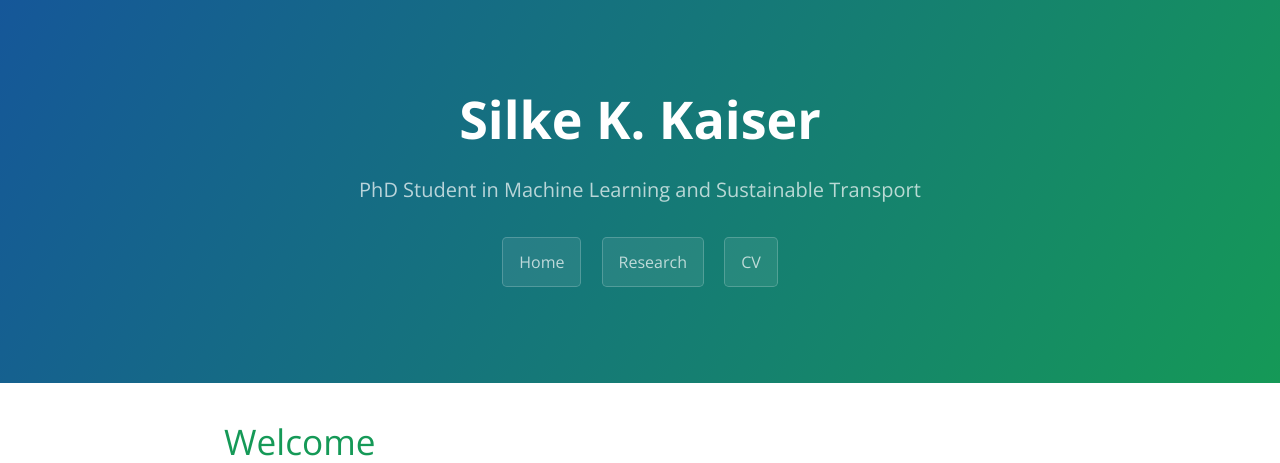
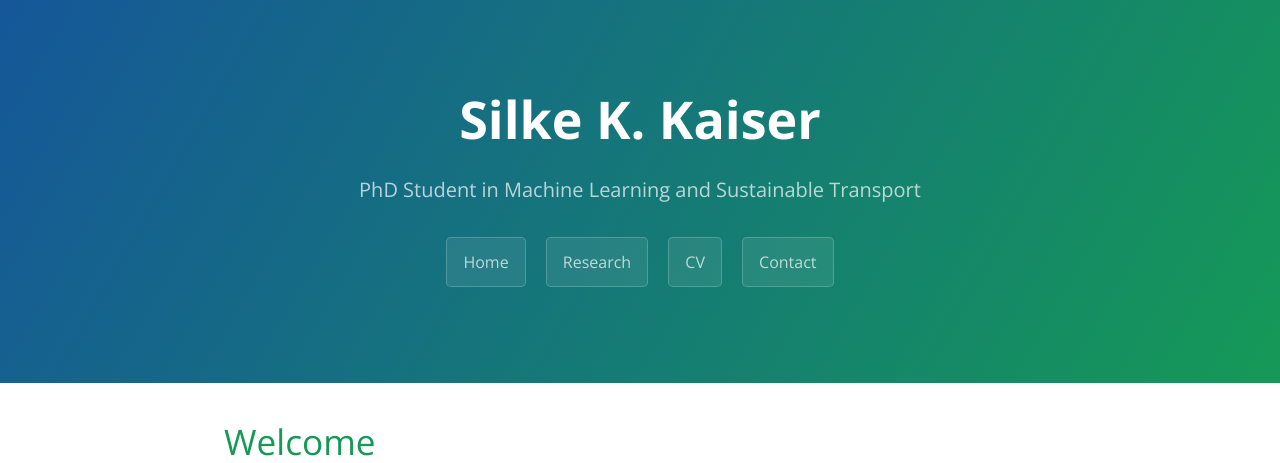
Before and after one commit to silkekaiser/silkekaiser.github.io, a Jekyll site: the page built from index.md, in a window 1280 px wide. Shown: the top 463 px of the page. Built offline with Jekyll 4.4.1, drawn with Linux system fonts in a browser that asks for light colours; nearby versions of some CDN libraries; our own code applies the rules of GitHub Pages for plain Markdown files; grey boxes are pictures that could not be loaded.

Commit message:
Update header.html

```diff
--- a/_includes/header.html
+++ b/_includes/header.html
@@ -5,5 +5,6 @@
   <a href="/" class="btn">Home</a>
   <a href="/research" class="btn">Research</a>
   <a href="{{ site.url }}/assets/KaiserSilke_CVhomepage.pdf" class="btn">CV</a>
+  <a href="/contact" class="btn">Contact</a>
 
 </section>
```
